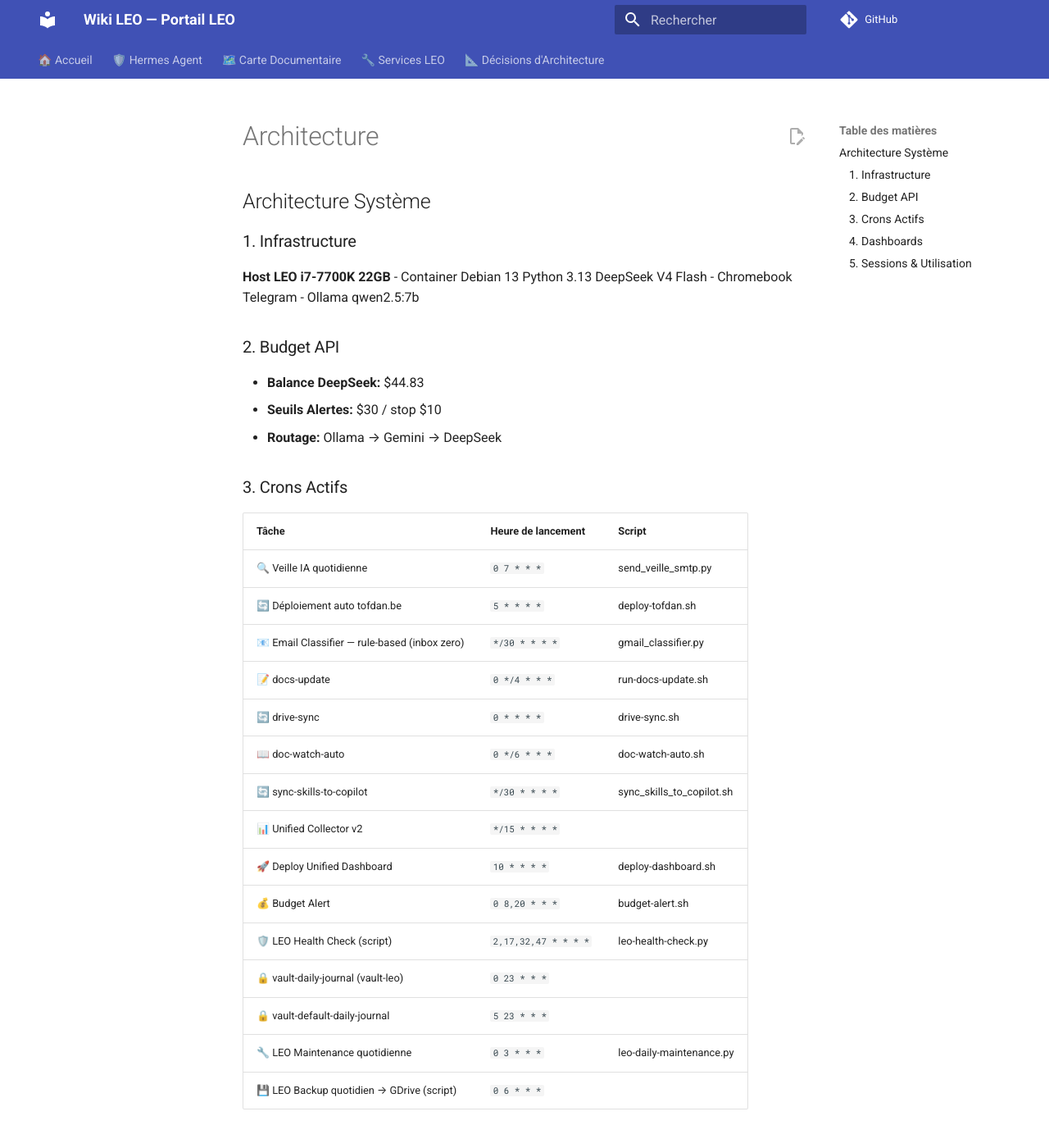
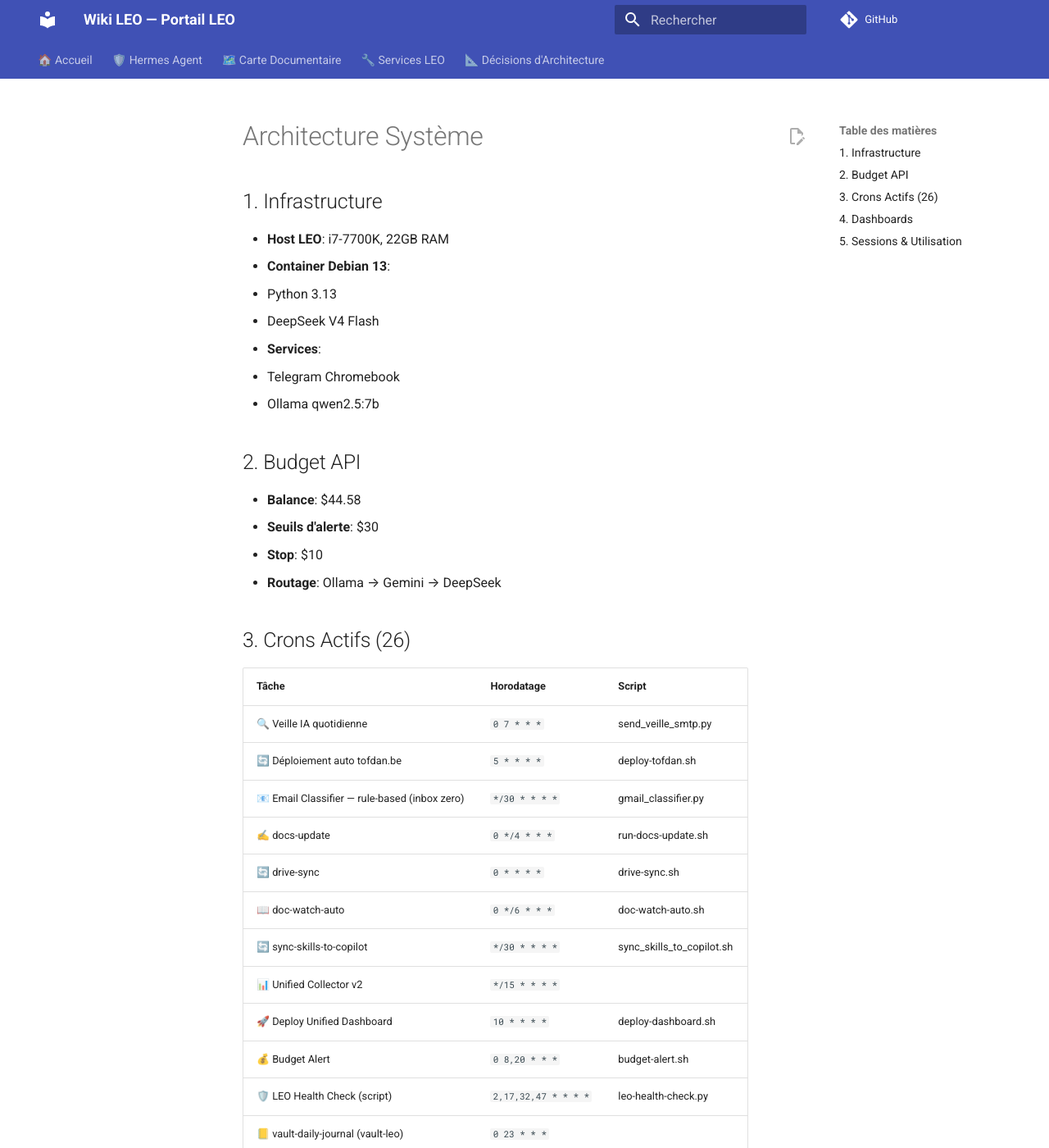
Before and after one commit to christophedanhier-hash/hermes-wiki, an MkDocs documentation site: the page built from docs/hermes/architecture.md, in a window 1280 px wide and 1400 px high. Shown: the whole window at 82% size. Built offline with MkDocs 1.6.1 and Material for MkDocs 9.7.7, drawn with Linux system fonts in a browser that asks for light colours; comment, search, counter and statistics services are not loaded; some of the changed text lies outside the part shown.

```diff
--- a/docs/hermes/architecture.md
+++ b/docs/hermes/architecture.md
@@ -1,26 +1,27 @@
-## Architecture Système
+# Architecture Système
 
-### 1. Infrastructure
+## 1. Infrastructure
+- **Host LEO**: i7-7700K, 22GB RAM
+- **Container Debian 13**:
+  - Python 3.13
+  - DeepSeek V4 Flash
+- **Services**:
+  - Telegram Chromebook
+  - Ollama qwen2.5:7b
 
-**Host LEO i7-7700K 22GB**
-- Container Debian 13 Python 3.13 DeepSeek V4 Flash
-- Chromebook Telegram
-- Ollama qwen2.5:7b
+## 2. Budget API
+- **Balance**: $44.58
+- **Seuils d'alerte**: $30
+- **Stop**: $10
+- **Routage**: Ollama → Gemini → DeepSeek
 
-### 2. Budget API
-
-- **Balance DeepSeek:** $44.83
-- **Seuils Alertes:** $30 / stop $10
-- **Routage:** Ollama → Gemini → DeepSeek
-
-### 3. Crons Actifs
-
-| **Tâche** | **Heure de lancement** | **Script** |
-|-----------|------------------------|------------|
+## 3. Crons Actifs (26)
+| **Tâche** | **Horodatage** | **Script** |
+|-----------|----------------|------------|
 | 🔍 Veille IA quotidienne | `0 7 * * *` | send_veille_smtp.py |
 | 🔄 Déploiement auto tofdan.be | `5 * * * *` | deploy-tofdan.sh |
 | 📧 Email Classifier — rule-based (inbox zero) | `*/30 * * * *` | gmail_classifier.py |
-| 📝 docs-update | `0 */4 * * *` | run-docs-update.sh |
+| ✍️ docs-update | `0 */4 * * *` | run-docs-update.sh |
 | 🔄 drive-sync | `0 * * * *` | drive-sync.sh |
 | 📖 doc-watch-auto | `0 */6 * * *` | doc-watch-auto.sh |
 | 🔄 sync-skills-to-copilot | `*/30 * * * *` | sync_skills_to_copilot.sh |
@@ -28,20 +29,20 @@
 | 🚀 Deploy Unified Dashboard | `10 * * * *` | deploy-dashboard.sh |
 | 💰 Budget Alert | `0 8,20 * * *` | budget-alert.sh |
 | 🛡️ LEO Health Check (script) | `2,17,32,47 * * * *` | leo-health-check.py |
-| 🔒 vault-daily-journal (vault-leo) | `0 23 * * *` |  |
-| 🔒 vault-default-daily-journal | `5 23 * * *` |  |
+| 📒 vault-daily-journal (vault-leo) | `0 23 * * *` |  |
+| 📒 vault-default-daily-journal | `5 23 * * *` |  |
 | 🔧 LEO Maintenance quotidienne | `0 3 * * *` | leo-daily-maintenance.py |
 | 💾 LEO Backup quotidien → GDrive (script) | `0 6 * * *` |
 
-### 4. Dashboards
+## 4. Dashboards
+- **crons**
+- **github**
+- **machines**
+- **wiki**
 
-- crons
-- github
-- machines
-- wiki
+## 5. Sessions & Utilisation
+- **Total sessions**: 1340
+- **Total messages**: 20894
+- **Telegram**: 14 sessions
 
-### 5. Sessions & Utilisation
-
-- **Total sessions:** 1323
-- **Total messages:** 20671
-- **Telegram:** 14 sessions
+**Database size**: 164.2 MB
```
Also changed, not shown: docs/hermes/changelog.md (+10 -4 lines).
